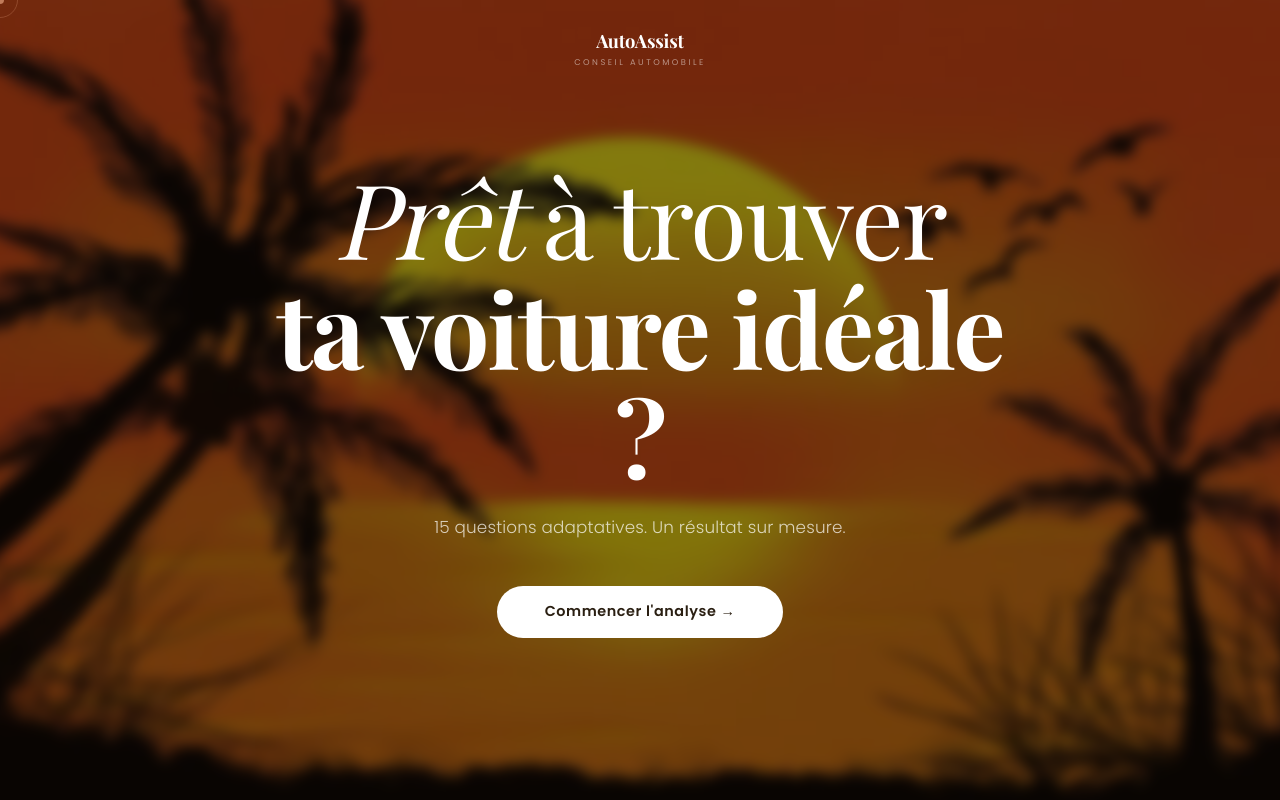
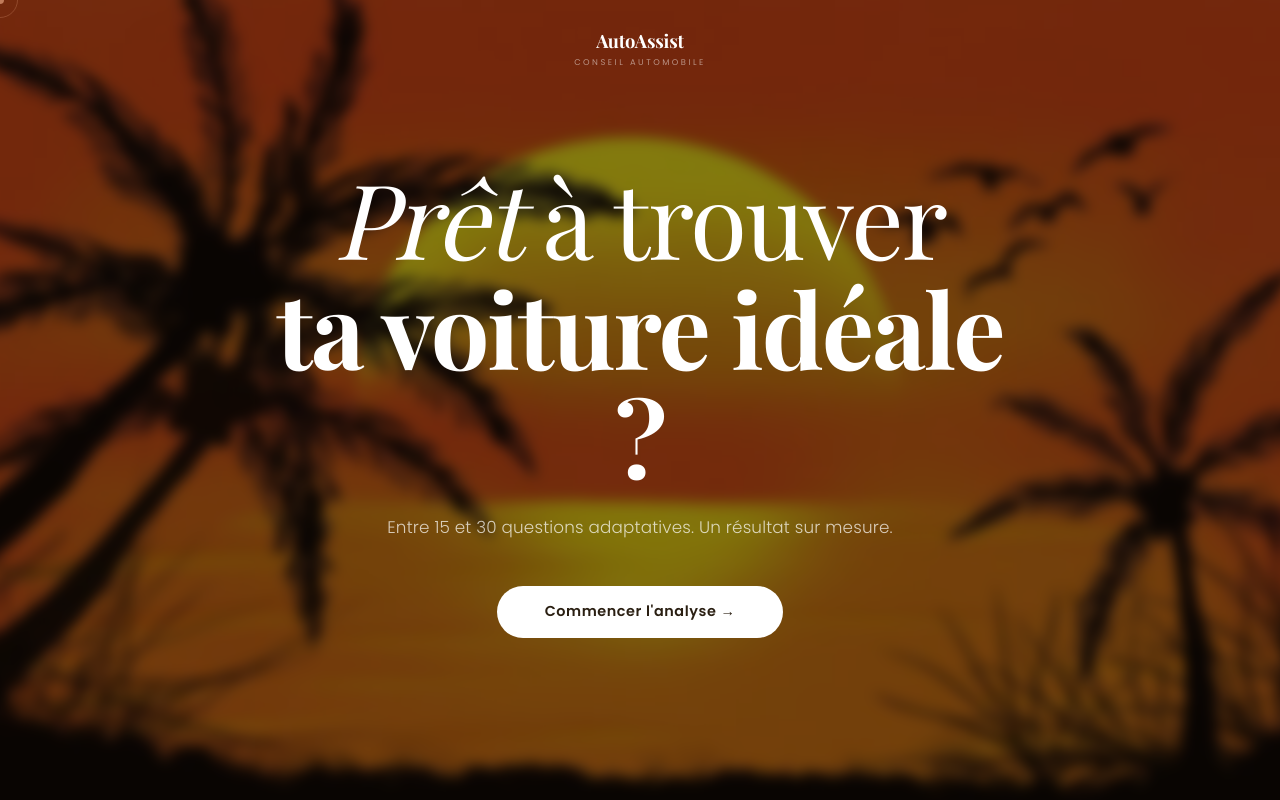
Before and after one commit to radiaboujdid11/Car-Advisor-, a React (Vite) app in the folder frontend/: page /quiz in a window 1280 px wide. Built offline with nearby package versions, Linux system fonts and the light colour scheme.

Commit message:
fix: quiz intro subtitle — entre 15 et 30 questions

```diff
--- a/frontend/src/pages/Quiz.jsx
+++ b/frontend/src/pages/Quiz.jsx
@@ -167,7 +167,7 @@ function Intro({ onStart }) {
           fontWeight: 300,
           letterSpacing: '.01em',
         }}>
-          15 questions adaptatives. Un résultat sur mesure.
+          Entre 15 et 30 questions adaptatives. Un résultat sur mesure.
         </p>
 
         {/* CTA blanc arrondi */}
```
